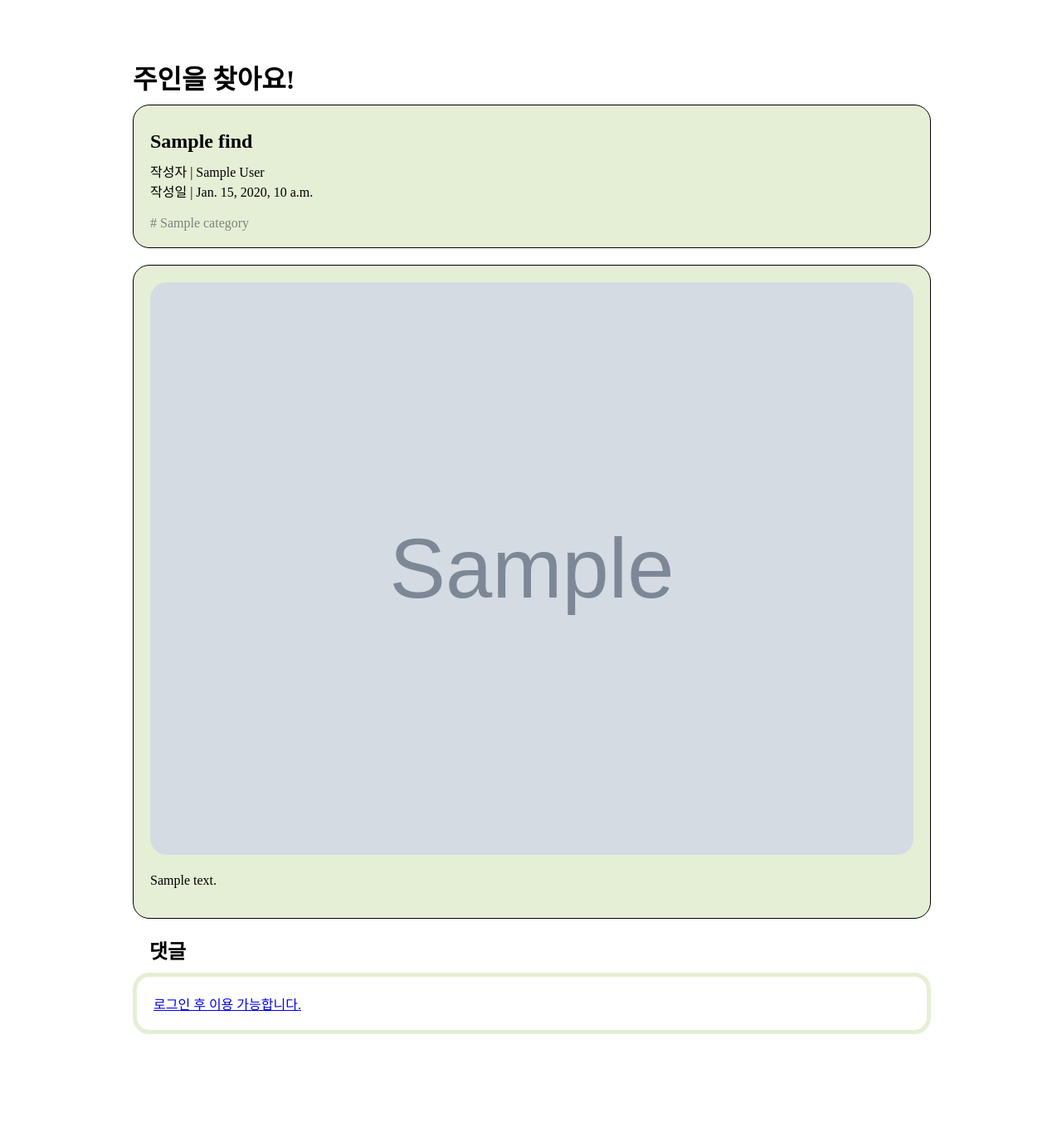
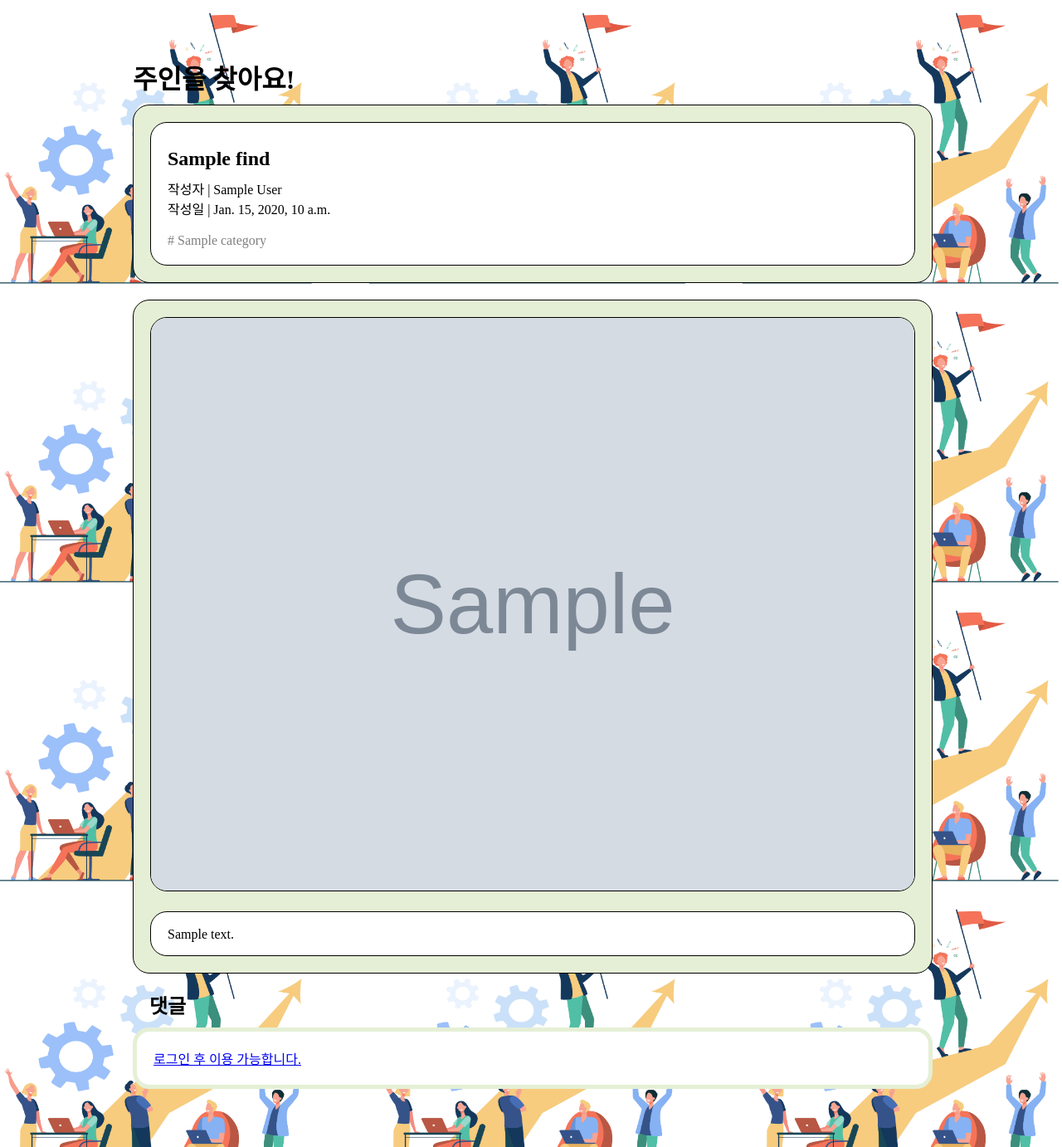
Before and after one commit to 2023-DSWU-Internet-Programming-Project/LostDS, a Django app: template project/message/templates/message/findItem_detail.html in a window 1280 px wide. Shown: the whole page at 83% size. Before the commit the page ends 1246 px from the top, so only its background shows below. Run offline with Django 4.2, Linux system fonts and the light colour scheme; the template is opened without the code that fills it: most values are stand-ins (such as "Sample title", 1, 10 or a date in 2020); grey boxes marked "Sample" are stand-in pictures; some web fonts are replaced.

Commit message:
미디어 파일 url 수정 및 CSS 추가

```diff
--- a/project/message/static/message/css/base_detail.css
+++ b/project/message/static/message/css/base_detail.css
@@ -19,7 +19,11 @@
 
 body {
     font-family: 'EASTARJET-Medium';
-    margin: auto;
+    background-image: url(/static/message/image/detail.jpg);
+    background-position: left -20px bottom -10px;
+    background-size: 450px 360px;
+    background-attachment: fixed;
+    background-repeat: no-repeat;
 }
 
 .container {
@@ -32,7 +36,7 @@
 .main-title {
     display: flex;
     justify-content: space-between;
-    align-items:end;
+    align-items: end;
 }
 
 /* a 태그 폰트 색상 및 밑줄 설정 */
@@ -77,11 +81,30 @@
     margin-bottom: 20px;
 }
 
+.content-title {
+    background-color: white;
+    border: 1px solid black;
+    border-radius: 20px;
+    padding: 20px;
+}
+
 .content-content {
     background-color: #E5EFD5;
     border: 1px solid black;
     border-radius: 20px;
     padding: 20px;
+}
+
+.content-content-img {
+    border-radius: 20px;
+    margin-bottom: 20px;
+}
+
+.content-content-text {
+    border: 1px solid black;
+    border-radius: 20px;
+    padding: 0px 20px;
+    background-color: white;
 }
 
 
@@ -93,6 +116,7 @@
     /* 컨텐츠의 최대 너비 */
     max-width: 100%;
     margin-bottom: 20px 0 70px 0;
+    background-color: white;
     border: 5px solid #E5EFD5;
     /* box-shadow: 5px 5px 5px #D9D9D9, -1px -1px 2px #D9D9D9; */
     border-radius: 20px;
--- a/project/message/static/message/css/base_list.css
+++ b/project/message/static/message/css/base_list.css
@@ -15,8 +15,7 @@
 
 body {
     font-family: 'EASTARJET-Medium';
-    background-image: url(/static/message/image/asklist.jpg);
-    background-position: left bottom;
+    background-image: url(/static/message/image/list.jpg);
     background-position: left -50px bottom -45px;
     background-size: 630px 450px;
     background-attachment: fixed;
--- a/project/message/templates/message/askItem_confirm_delete.html
+++ b/project/message/templates/message/askItem_confirm_delete.html
@@ -11,7 +11,7 @@
     {% csrf_token %}
     <p>정말로 해당 글을 삭제하시나요?</p>
     <input type="submit" value="Delete">
-    <a href="/message/ask/{{ ask.pk }}">삭제</a>
+    <a href="/message/ask/{{ ask.pk }}/">취소</a>
 </form>
 </body>
 </html>
--- a/project/message/templates/message/completeItem_confirm_delete.html
+++ b/project/message/templates/message/completeItem_confirm_delete.html
@@ -11,7 +11,7 @@
     {% csrf_token %}
     <p>정말로 해당 글을 삭제하시나요?</p>
     <input type="submit" value="Delete">
-    <a href="/message/complete/{{ complete.pk }}">삭제</a>
+    <a href="/message/complete/{{ complete.pk }}/">취소</a>
 </form>
 </body>
 </html>
--- a/project/message/templates/message/findItem_confirm_delete.html
+++ b/project/message/templates/message/findItem_confirm_delete.html
@@ -11,7 +11,7 @@
     {% csrf_token %}
     <p>정말로 해당 글을 삭제하시나요?</p>
     <input type="submit" value="Delete">
-    <a href="/message/find/{{ find.pk }}">삭제</a>
+    <a href="/message/find/{{ find.pk }}/">취소</a>
 </form>
 </body>
 </html>
--- a/project/message/templates/message/findItem_detail.html
+++ b/project/message/templates/message/findItem_detail.html
@@ -28,6 +28,7 @@
         <div class="content-container">
             <!-- 게시글 속성(제목, 카테고리 등) 컨텐츠 -->
             <div class="title-content">
+                <div class="content-title">
                     <div class="title-font">
                         {{ find.title }}
                         <span class="content-confirm-button">
@@ -51,14 +52,19 @@
                         {% endif %}
                     </div>
                 </div>
+            </div>
 
             <!-- 게시글 내용 컨텐츠 -->
             <div class="content-content">
                 {% if find.head_image %}
-                <img src="{{ find.head_image.url }}" width="920px" style="border-radius: 20px;"
-                    alt="{{ find }} head image">
+                <div class="content-content-img">
+                    <img src="{{ find.head_image.url }}" width="920px"
+                        style="border-radius: 20px; border: 1px solid black;" alt="{{ find }} head image">
+                </div>
                 {% endif %}
+                <div class="content-content-text">
                     <p class="content-font">{{ find.content | linebreaks }}</p>
+                </div>
             </div>
         </div>
 
--- a/project/project/settings.py
+++ b/project/project/settings.py
@@ -125,7 +125,7 @@
 
 STATIC_URL = "static/"
 
-MEADIA_URL = '/media/'
+MEDIA_URL = '/media/'
 MEDIA_ROOT = os.path.join(BASE_DIR, '_media')
 
 # Default primary key field type
```
Also changed, not shown: project/message/static/message/css/base_form.css (+93 -2 lines), project/message/templates/message/findItem_form.html (+64 -7 lines), project/db.sqlite3, project/message/static/message/image/comment_icon.png (added), project/message/static/message/image/delete_icon.png (added), project/message/static/message/image/detail.jpg (added), project/message/static/message/image/editing_icon.png (added), project/message/static/message/image/form.jpg (added), project/message/static/message/image/list.jpg (renamed from project/message/static/message/image/asklist.jpg), project/message/static/message/image/new_post_icon.png (added). Lines whose indentation alone changed are shown as unchanged.
